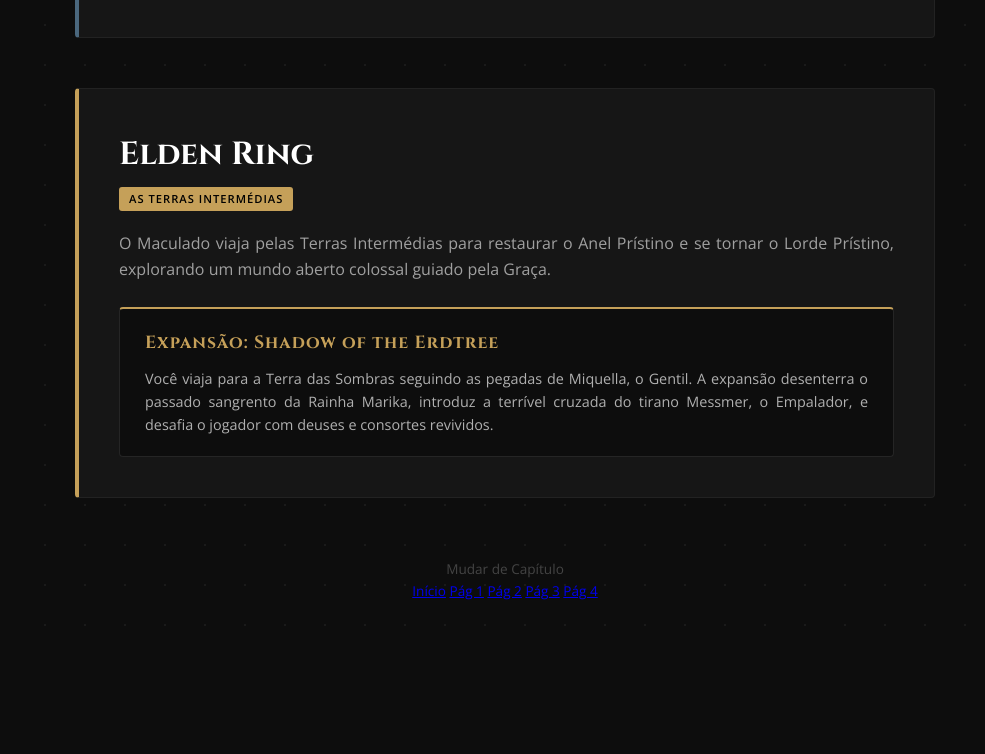
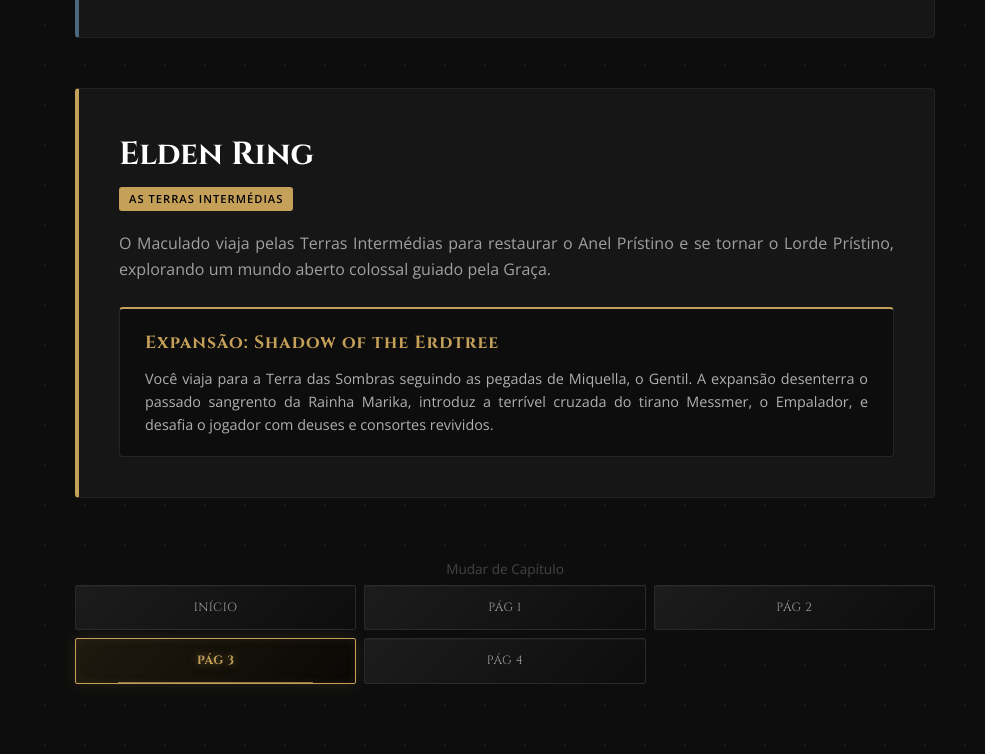
Before and after one commit to joaopsilva35/proj-squad, a plain HTML site: page pagina3.html in a window 1280 px wide. Shown: the part 2515-3269 px from the top of the page, without its empty margins (295-1280 px from the left). Before the commit the page ends 3177 px from the top, so only its background shows below. Drawn offline with nearby package versions, Linux system fonts and the light colour scheme.

Commit message:
não aguento mais >:(

```diff
--- a/pagina3.css
+++ b/pagina3.css
@@ -228,3 +228,76 @@
     }
     .main-content { padding: 30px 20px; }
 }
+
+/* BLOCO DE BOTÕES TOTALMENTE REESTILIZADO */
+.page-navigation {
+    width: 100%;
+    margin-bottom: 10px;
+}
+
+.page-buttons-grid {
+    display: grid;
+    grid-template-columns: repeat(3, 1fr); /* 3 Colunas simétricas */
+    gap: 8px;
+    margin-top: 5px;
+}
+
+/* O Botão Base (Estilo Ferro Forjado) */
+.page-btn {
+    background: linear-gradient(135deg, #1c1c1c 0%, #0d0d0d 100%);
+    color: var(--texto-escuro);
+    text-decoration: none;
+    font-size: 0.75rem;
+    font-family: 'Cinzel', serif;
+    text-align: center;
+    padding: 12px 4px;
+    border: 1px solid #2a2a2a;
+    border-radius: 2px; /* Cantos levemente retos para ar medieval */
+    text-transform: uppercase;
+    letter-spacing: 0.5px;
+    position: relative;
+    overflow: hidden;
+    transition: all 0.4s cubic-bezier(0.25, 0.8, 0.25, 1);
+
+    /* Linha de luz interna superior para dar volume 3D */
+    box-shadow: inset 0 1px 0 rgba(255, 255, 255, 0.03);
+}
+
+/* Efeito Hover (Descobrindo a Graça) */
+.page-btn:hover {
+    color: #ffffff;
+    border-color: var(--dourado);
+    background: linear-gradient(135deg, #252525 0%, #121212 100%);
+    /* Brilho dourado externo sutil */
+    box-shadow: 0 0 12px rgba(197, 160, 89, 0.3), inset 0 1px 0 rgba(255, 255, 255, 0.08);
+    transform: translateY(-1px); /* Leve flutuação */
+}
+
+/* Estado Ativo (Fogueira Acesa / Página Atual) */
+.page-btn.active {
+    background: linear-gradient(135deg, #1f190f 0%, #0a0805 100%);
+    color: var(--dourado);
+    border-color: var(--dourado);
+    font-weight: bold;
+    text-shadow: 0 0 8px rgba(197, 160, 89, 0.6); /* Texto brilha */
+    box-shadow: 0 0 15px rgba(197, 160, 89, 0.15), inset 0 0 8px rgba(197, 160, 89, 0.1);
+}
+
+/* Linha decorativa mágica que expande na base do botão */
+.page-btn::after {
+    content: '';
+    position: absolute;
+    bottom: 0;
+    left: 50%;
+    width: 0;
+    height: 1px;
+    background-color: var(--dourado);
+    transition: all 0.3s ease;
+    opacity: 0.7;
+}
+
+.page-btn:hover::after,
+.page-btn.active::after {
+    width: 70%;
+    left: 15%;
+}
--- a/pagina3.html
+++ b/pagina3.html
@@ -124,8 +124,8 @@
     <span class="nav-title">Mudar de Capítulo</span>
     <div class="page-buttons-grid">
         <a href="index.html" class="page-btn">Início</a>
-        <a href="pagina1.html" class="page-btn">Pág 1</a>
-        <a href="pagina2.html" class="page-btn">Pág 2</a>
+        <a href="pagina-1.html" class="page-btn">Pág 1</a>
+        <a href="pagina-2.html" class="page-btn">Pág 2</a>
         <a href="pagina3.html" class="page-btn active">Pág 3</a> <a href="pagina4.html" class="page-btn">Pág 4</a>
     </div>
 </div>
```
